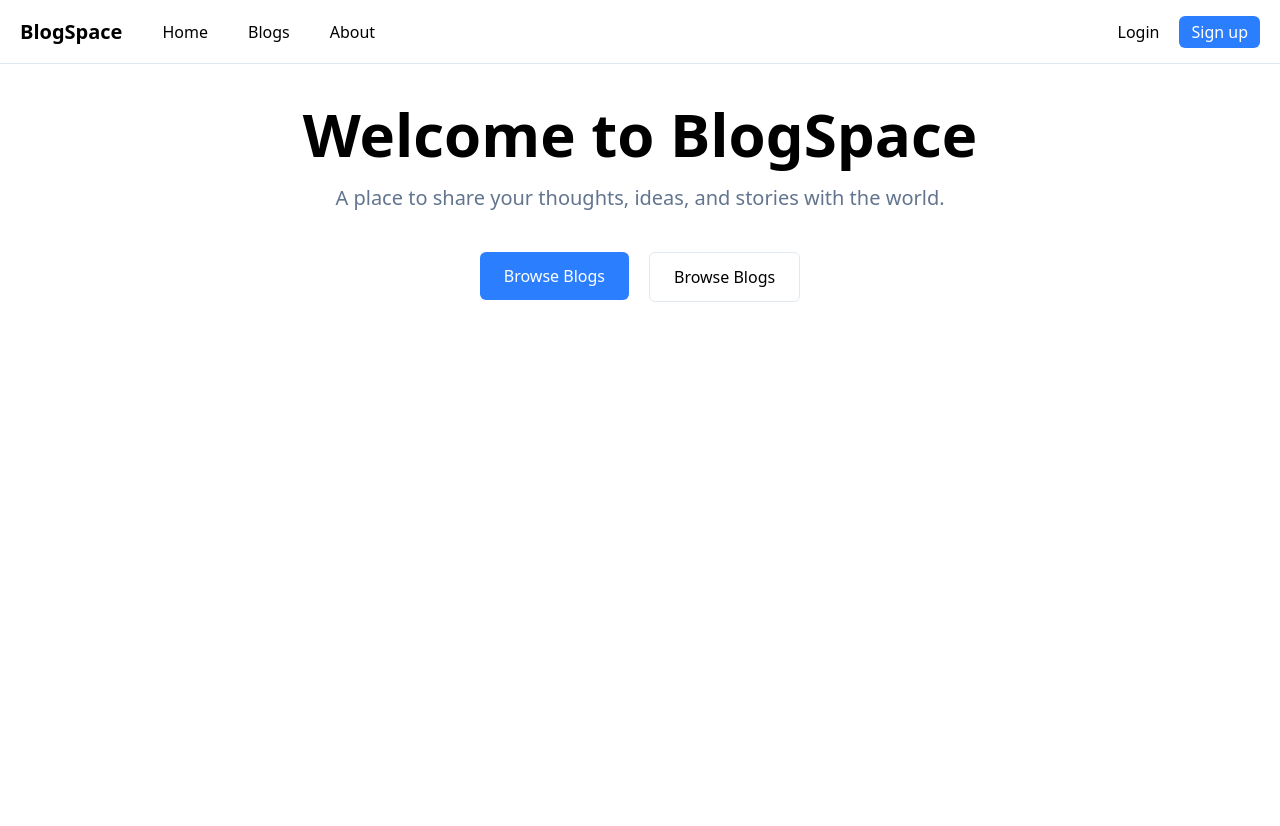
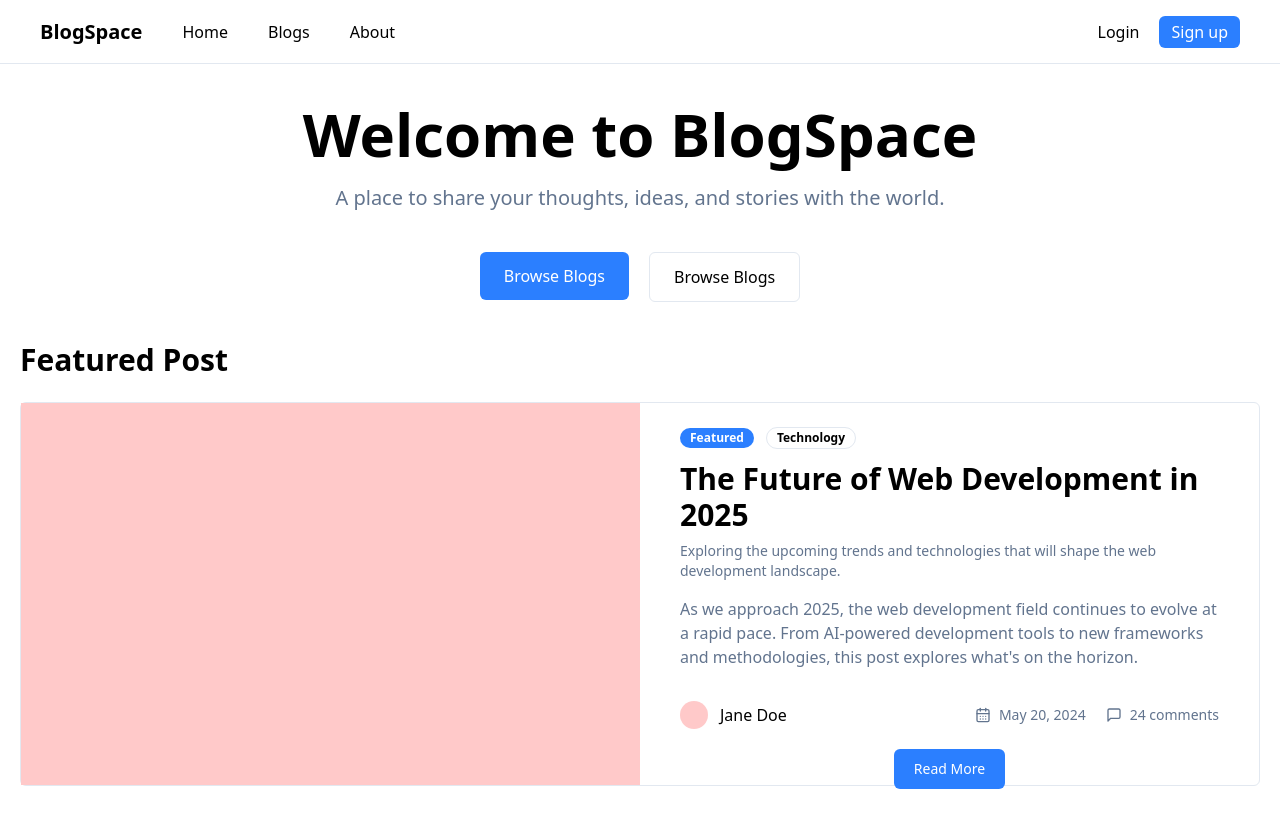
Before and after one commit to davidvchang/BlogSpace, a React (Vite) app in the folder frontend/: page /login in a window 1280 px wide. Before the commit the page ends 800 px from the top, so only its background shows below. Built offline with nearby package versions, Linux system fonts and the light colour scheme.

Commit message:
Add: Featured post in home

```diff
--- a/frontend/package.json
+++ b/frontend/package.json
@@ -11,6 +11,7 @@
   },
   "dependencies": {
     "@tailwindcss/vite": "^4.0.10",
+    "lucide-react": "^0.477.0",
     "react": "^19.0.0",
     "react-dom": "^19.0.0",
     "tailwindcss": "^4.0.10"
--- /dev/null
+++ b/frontend/src/components/Category.tsx
@@ -0,0 +1,19 @@
+import React from 'react'
+
+interface PropsCategory {
+    text: string
+}
+
+const Category:React.FC<PropsCategory> = ({text}) => {
+  return (
+    <>
+    {text === "Featured" ? (
+        <span className='w-fit h-fit bg-blue-500 text-white rounded-full px-[10px] py-[2px] text-xs font-semibold'>{text}</span>
+    ): (
+        <span className='w-fit h-fit border border-slate-200 rounded-full px-[10px] py-[2px] text-xs font-semibold'>{text}</span>
+    )}
+    </>
+  )
+}
+
+export default Category
--- a/frontend/src/components/NavBar.tsx
+++ b/frontend/src/components/NavBar.tsx
@@ -3,7 +3,7 @@ import Nav from './Nav'
 
 const NavBar:React.FC = () => {
   return (
-    <div className='w-full h-16 flex justify-between items-center px-5 border-b border-b-slate-200 bg-white fixed z-99'>
+    <div className='w-full h-16 flex justify-between items-center px-10 border-b border-b-slate-200 bg-white fixed z-99'>
         <div className='flex gap-10 items-center'>
             <a href="/" className='font-semibold text-xl'>BlogSpace</a>
 
--- a/frontend/src/pages/Home.tsx
+++ b/frontend/src/pages/Home.tsx
@@ -1,8 +1,10 @@
 import React from 'react'
+import Category from '../components/Category'
+import { CalendarDays, MessageSquare } from 'lucide-react';
 
 const Home:React.FC = () => {
   return (
-    <section className='flex flex-col w-full py-10'>
+    <section className='flex flex-col w-full py-10 px-5'>
       <div className='flex flex-col items-center justify-center gap-5'>
         <h1 className='text-6xl font-bold'>Welcome to BlogSpace</h1>
         <span className='text-xl text-slate-500'>A place to share your thoughts, ideas, and stories with the world.</span>
@@ -13,6 +15,59 @@ const Home:React.FC = () => {
 
         </div>
       </div>
+
+      <div className='flex flex-col pt-10 gap-6'>
+        <span className='text-3xl font-bold'>Featured Post</span>
+
+        <div className='flex w-full h-96 rounded-md border border-slate-200'>
+          {/* IMAGE */}
+          <div className='w-[50%] bg-red-200'>
+
+          </div>
+
+          <div className='w-[50%] flex flex-col px-10 py-6 gap-3'>
+            <div className='flex gap-3 items-center'>
+              <Category text='Featured'/>
+              <Category text='Technology'/>
+            </div>
+
+            <div className='flex flex-col gap-2'>
+              <span className='text-3xl font-semibold'>The Future of Web Development in 2025</span>
+              <span className='text-sm text-slate-500'>Exploring the upcoming trends and technologies that will shape the web development landscape.</span>
+              <span className='pt-2 text-slate-500'>As we approach 2025, the web development field continues to evolve at a rapid pace. From AI-powered development tools to new frameworks and methodologies, this post explores what's on the horizon.</span>
+            </div>
+
+            <div className='flex items-center justify-between pt-5'>
+              <div className='flex gap-3 items-center'>
+                {/* IMAGE PROFILE */}
+                <div className='min-w-7 min-h-7 bg-red-200 rounded-full'>
+
+                </div>
+
+                <span>Jane Doe</span>
+              </div>
+
+              <div className='flex gap-5 items-center text-slate-500'>
+                <div className='flex gap-2 items-center'>
+                  <CalendarDays className='w-4 h-4'/>
+                  <span className='text-sm'>May 20, 2024</span>
+                </div>
+
+                <div className='flex gap-2 items-center'>
+                  <MessageSquare className='w-4 h-4'/>
+                  <span className='text-sm'>24 comments</span>
+                </div>
+              </div>
+            </div>
+
+            <div className='flex justify-center pt-2'>
+              <a href="" className='w-fit h-fit bg-blue-500 text-white text-sm font-medium py-[10px] px-5 rounded-md hover:brightness-110 hover:transition duration-300'>Read More</a>
+            </div>
+          </div>
+
+        </div>
+
+      </div>
     </section>
   )
 }
```
Also changed, not shown: 1 other file (tests, documents, lock files or other folders).
